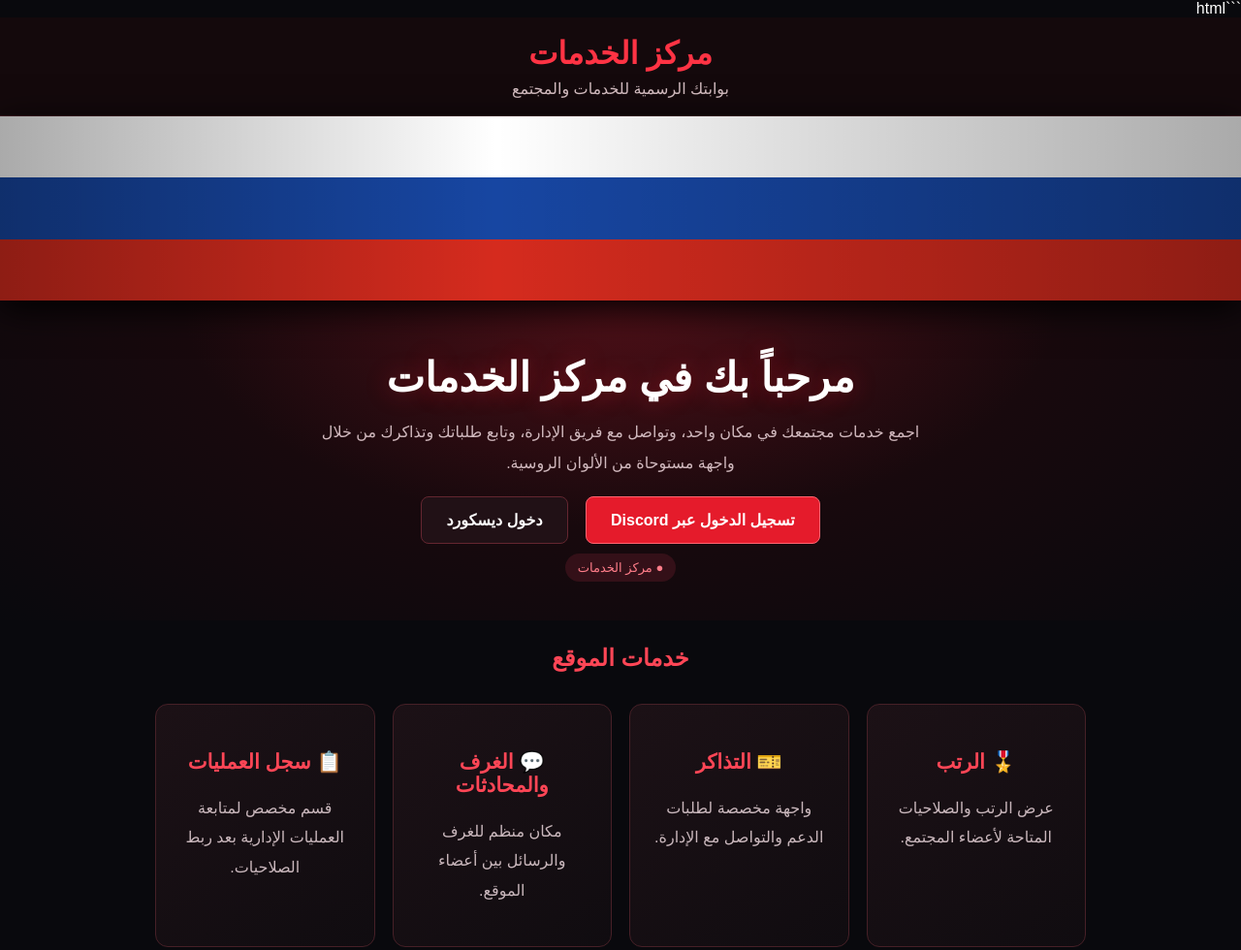
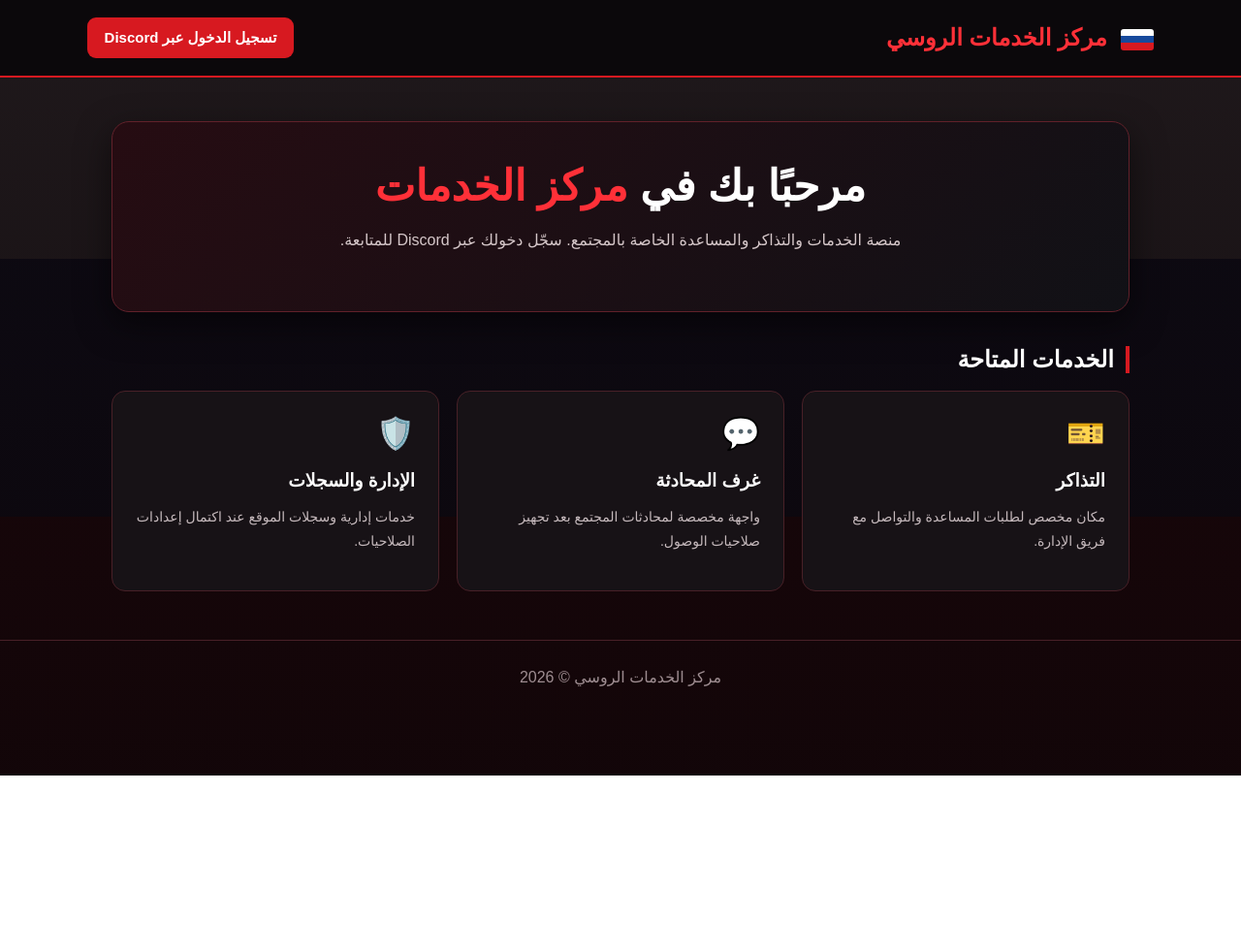
Before and after one commit to m100d200m-cloud/my-discord-site, a plain HTML site: page index.html in a window 1280 px wide. Shown: the top 980 px of the page at 97% size. After the commit the page ends 800 px from the top, so only its background shows below. Drawn offline with nearby package versions, Linux system fonts and the light colour scheme.

Commit message:
Refactor index.html with updated styles and scripts

````diff
--- a/index.html
+++ b/index.html
@@ -1,78 +1,353 @@
-```html
+
 <!DOCTYPE html>
 <html lang="ar" dir="rtl">
 <head>
   <meta charset="UTF-8">
   <meta name="viewport" content="width=device-width, initial-scale=1.0">
   <title>مركز الخدمات | روسيا</title>
+
+  <script src="https://cdn.jsdelivr.net/npm/@supabase/supabase-js@2"></script>
+
   <style>
-*{box-sizing:border-box}
-:root{--red:#e51b2b;--dark:#09090d;--panel:#171116;--border:#462027}
-body{margin:0;font-family:Arial,sans-serif;background:var(--dark);color:#fff}
-header{padding:18px 20px;text-align:center;background:#14090c;border-bottom:1px solid var(--border)}
-header h1{color:#ff3344;margin:0 0 8px}
-header p{color:#d6bfc3;margin:0}
-.flag{width:100%;height:190px;position:relative;overflow:hidden;box-shadow:0 8px 35px #000}
-.flag div{height:33.333%;width:100%}
-.white{background:#fff}.blue{background:#1746a2}.red{background:#d52b1e}
-.flag:after{content:"";position:absolute;inset:0;background:linear-gradient(90deg,#0005,transparent 40%,#0005);pointer-events:none}
-.hero{text-align:center;padding:55px 20px 40px;background:radial-gradient(ellipse at top,#501018 0%,#18090d 50%,#09090d 100%)}
-.hero h2{font-size:clamp(27px,5vw,42px);margin:0 0 16px;text-shadow:0 0 25px #e51b2b66}
-.hero p{color:#d0b8bd;line-height:2;max-width:650px;margin:auto}
-.button{display:inline-block;background:var(--red);color:white;text-decoration:none;padding:14px 25px;border-radius:8px;margin:18px 7px 0;font-weight:bold;border:1px solid #ff6571;transition:.2s}
-.button:hover{background:#b60f20;transform:translateY(-2px)}
-.button.secondary{background:#211116;border-color:#642630}
-.section-title{text-align:center;color:#ff4656;margin:25px 0 8px}
-.services{max-width:1000px;margin:auto;padding:25px 20px 55px;display:grid;grid-template-columns:repeat(auto-fit,minmax(220px,1fr));gap:18px}
-.card{background:linear-gradient(145deg,#1c1116,#100c10);border:1px solid var(--border);padding:26px 22px;border-radius:13px;text-align:center;transition:.2s}
-.card:hover{border-color:var(--red);transform:translateY(-4px);box-shadow:0 8px 30px #e51b2b12}
-.card h3{color:#ff4656;font-size:21px}
-.card p{color:#c9b7bc;line-height:1.9}
-.status{display:inline-block;background:#341018;color:#ff7d89;padding:7px 13px;border-radius:20px;font-size:13px;margin-top:10px}
-footer{text-align:center;color:#a48d93;padding:25px 15px;border-top:1px solid var(--border);background:#10090c}
+    * {
+      box-sizing: border-box;
+    }
+
+    body {
+      margin: 0;
+      font-family: Arial, sans-serif;
+      color: #fff;
+      background:
+        linear-gradient(rgba(12, 5, 8, .92), rgba(12, 5, 8, .97)),
+        linear-gradient(to bottom, #fff 0 33.33%, #174a9c 33.33% 66.66%, #d71920 66.66%);
+      min-height: 100vh;
+    }
+
+    header {
+      padding: 18px 7%;
+      background: rgba(10, 8, 10, .94);
+      border-bottom: 2px solid #d71920;
+      display: flex;
+      justify-content: space-between;
+      align-items: center;
+      gap: 15px;
+      flex-wrap: wrap;
+    }
+
+    .brand {
+      font-size: 24px;
+      font-weight: bold;
+      color: #ff3038;
+    }
+
+    .flag {
+      display: inline-flex;
+      flex-direction: column;
+      width: 34px;
+      height: 22px;
+      vertical-align: middle;
+      margin-left: 8px;
+      overflow: hidden;
+      border-radius: 3px;
+    }
+
+    .flag span {
+      flex: 1;
+    }
+
+    .flag span:nth-child(1) { background: white; }
+    .flag span:nth-child(2) { background: #174a9c; }
+    .flag span:nth-child(3) { background: #d71920; }
+
+    .login-btn, .logout-btn {
+      border: 0;
+      border-radius: 9px;
+      padding: 12px 18px;
+      background: #d71920;
+      color: white;
+      font-size: 15px;
+      font-weight: bold;
+      cursor: pointer;
+    }
+
+    .login-btn:hover, .logout-btn:hover {
+      background: #a80e17;
+    }
+
+    main {
+      width: min(1050px, 92%);
+      margin: 45px auto;
+    }
+
+    .hero {
+      text-align: center;
+      padding: 40px 20px;
+      background: linear-gradient(135deg, #260c12, #111116);
+      border: 1px solid #61212a;
+      border-radius: 18px;
+      box-shadow: 0 12px 35px #0008;
+    }
+
+    .hero h1 {
+      font-size: clamp(28px, 5vw, 44px);
+      margin: 0 0 15px;
+    }
+
+    .hero h1 strong {
+      color: #ff3038;
+    }
+
+    .hero p {
+      color: #d5c7c9;
+      line-height: 1.9;
+    }
+
+    .profile {
+      margin: 22px auto 0;
+      padding: 12px;
+      border-radius: 10px;
+      background: #ffffff0b;
+      display: none;
+      max-width: 480px;
+      overflow-wrap: anywhere;
+    }
+
+    .section-title {
+      margin: 35px 0 18px;
+      border-right: 4px solid #d71920;
+      padding-right: 12px;
+    }
+
+    .cards {
+      display: grid;
+      grid-template-columns: repeat(auto-fit, minmax(220px, 1fr));
+      gap: 18px;
+    }
+
+    .card {
+      background: #171216;
+      border: 1px solid #482027;
+      border-radius: 14px;
+      padding: 24px;
+      transition: .2s;
+    }
+
+    .card:hover {
+      transform: translateY(-4px);
+      border-color: #d71920;
+    }
+
+    .card .icon {
+      font-size: 32px;
+    }
+
+    .card h3 {
+      margin-bottom: 10px;
+    }
+
+    .card p {
+      color: #c5b9bc;
+      line-height: 1.8;
+      font-size: 14px;
+    }
+
+    .status {
+      margin-top: 18px;
+      color: #ffb7bc;
+      overflow-wrap: anywhere;
+      line-height: 1.7;
+    }
+
+    footer {
+      text-align: center;
+      color: #9e8d91;
+      padding: 28px 15px;
+      border-top: 1px solid #482027;
+      margin-top: 50px;
+    }
+
+    button:disabled {
+      opacity: .6;
+      cursor: wait;
+    }
   </style>
 </head>
+
 <body>
   <header>
-  <h1>مركز الخدمات</h1>
-  <p>بوابتك الرسمية للخدمات والمجتمع</p>
+    <div class="brand">
+      <span class="flag"><span></span><span></span><span></span></span>
+      مركز الخدمات الروسي
+    </div>
+
+    <button id="loginBtn" class="login-btn">
+      تسجيل الدخول عبر Discord
+    </button>
+
+    <button id="logoutBtn" class="logout-btn" style="display:none">
+      تسجيل الخروج
+    </button>
   </header>
 
-<div class="flag" aria-label="علم روسيا">
-  <div class="white"></div>
-  <div class="blue"></div>
-  <div class="red"></div>
-</div>
+  <main>
+    <section class="hero">
+      <h1>مرحبًا بك في <strong>مركز الخدمات</strong></h1>
+      <p>
+        منصة الخدمات والتذاكر والمساعدة الخاصة بالمجتمع.
+        سجّل دخولك عبر Discord للمتابعة.
+      </p>
 
-<section class="hero">
-  <h2>مرحباً بك في مركز الخدمات</h2>
-  <p>اجمع خدمات مجتمعك في مكان واحد، وتواصل مع فريق الإدارة، وتابع طلباتك وتذاكرك من خلال واجهة مستوحاة من الألوان الروسية.</p>
-  <a class="button" href="https://discord.com/oauth2/authorize?client_id=1558493155316473947&scope=identify" target="_blank" rel="noopener">تسجيل الدخول عبر Discord</a>
-  <a class="button secondary" href="https://discord.com/" target="_blank" rel="noopener">دخول ديسكورد</a>
-  <div><span class="status">● مركز الخدمات</span></div>
+      <div id="profile" class="profile"></div>
+      <div id="status" class="status"></div>
     </section>
 
-<h2 class="section-title">خدمات الموقع</h2>
-<section class="services">
-  <div class="card">
-    <h3>🎖️ الرتب</h3>
-    <p>عرض الرتب والصلاحيات المتاحة لأعضاء المجتمع.</p>
-  </div>
-  <div class="card">
-    <h3>🎫 التذاكر</h3>
-    <p>واجهة مخصصة لطلبات الدعم والتواصل مع الإدارة.</p>
-  </div>
-  <div class="card">
-    <h3>💬 الغرف والمحادثات</h3>
-    <p>مكان منظم للغرف والرسائل بين أعضاء الموقع.</p>
-  </div>
-  <div class="card">
-    <h3>📋 سجل العمليات</h3>
-    <p>قسم مخصص لمتابعة العمليات الإدارية بعد ربط الصلاحيات.</p>
-  </div>
+    <h2 class="section-title">الخدمات المتاحة</h2>
+
+    <section class="cards">
+      <article class="card">
+        <div class="icon">🎫</div>
+        <h3>التذاكر</h3>
+        <p>مكان مخصص لطلبات المساعدة والتواصل مع فريق الإدارة.</p>
+      </article>
+
+      <article class="card">
+        <div class="icon">💬</div>
+        <h3>غرف المحادثة</h3>
+        <p>واجهة مخصصة لمحادثات المجتمع بعد تجهيز صلاحيات الوصول.</p>
+      </article>
+
+      <article class="card">
+        <div class="icon">🛡️</div>
+        <h3>الإدارة والسجلات</h3>
+        <p>خدمات إدارية وسجلات الموقع عند اكتمال إعدادات الصلاحيات.</p>
+      </article>
     </section>
+  </main>
 
-<footer>جميع الحقوق محفوظة © مركز الخدمات</footer>
+  <footer>
+    مركز الخدمات الروسي © 2026
+  </footer>
+
+  <script>
+    // ضع هنا مفتاح Supabase Publishable أو anon العام فقط.
+    // لا تضع Bot Token أو Client Secret أو sb_secret.
+    const SUPABASE_URL =
+      "https://hivbjjtdxezftpewovhy.supabase.co";
+
+    const SUPABASE_PUBLISHABLE_KEY =
+      "ضع_مفتاح_Supabase_العام_هنا";
+
+    const SITE_URL =
+      "https://m100d200m-cloud.github.io/my-discord-site/";
+
+    const statusBox = document.getElementById("status");
+    const loginBtn = document.getElementById("loginBtn");
+    const logoutBtn = document.getElementById("logoutBtn");
+    const profileBox = document.getElementById("profile");
+
+    let supabaseClient = null;
+
+    function showStatus(message) {
+      statusBox.textContent = message;
+    }
+
+    function setLoggedIn(user) {
+      if (user) {
+        loginBtn.style.display = "none";
+        logoutBtn.style.display = "inline-block";
+        profileBox.style.display = "block";
+
+        const discordName =
+          user.user_metadata?.full_name ||
+          user.user_metadata?.name ||
+          user.user_metadata?.preferred_username ||
+          user.email ||
+          "مستخدم Discord";
+
+        profileBox.textContent = "تم تسجيل الدخول: " + discordName;
+        showStatus("تم تسجيل الدخول بنجاح.");
+      } else {
+        loginBtn.style.display = "inline-block";
+        logoutBtn.style.display = "none";
+        profileBox.style.display = "none";
+      }
+    }
+
+    async function initialize() {
+      if (
+        !window.supabase ||
+        SUPABASE_PUBLISHABLE_KEY === "1558493155316473947"
+      ) {
+        loginBtn.disabled = true;
+        showStatus("يلزم وضع مفتاح Supabase العام في إعدادات الملف أولًا.");
+        return;
+      }
+
+      supabaseClient = window.supabase.createClient(
+        SUPABASE_URL,
+        SUPABASE_PUBLISHABLE_KEY,
+        {
+          auth: {
+            flowType: "pkce",
+            persistSession: true,
+            autoRefreshToken: true,
+            detectSessionInUrl: true
+          }
+        }
+      );
+
+      loginBtn.addEventListener("click", async () => {
+        loginBtn.disabled = true;
+        showStatus("جارٍ فتح تسجيل الدخول...");
+
+        try {
+          const { error } =
+            await supabaseClient.auth.signInWithOAuth({
+              provider: "discord",
+              options: {
+                redirectTo: SITE_URL,
+                scopes: "identify"
+              }
+            });
+
+          if (error) throw error;
+        } catch (error) {
+          showStatus("تعذر تسجيل الدخول: " + error.message);
+          loginBtn.disabled = false;
+        }
+      });
+
+      logoutBtn.addEventListener("click", async () => {
+        logoutBtn.disabled = true;
+
+        const { error } = await supabaseClient.auth.signOut();
+
+        logoutBtn.disabled = false;
+
+        if (error) {
+          showStatus("تعذر تسجيل الخروج: " + error.message);
+          return;
+        }
+
+        setLoggedIn(null);
+        showStatus("تم تسجيل الخروج.");
+      });
+
+      const { data, error } = await supabaseClient.auth.getSession();
+
+      if (error) {
+        showStatus("تعذر التحقق من الجلسة: " + error.message);
+        return;
+      }
+
+      setLoggedIn(data.session?.user || null);
+
+      supabaseClient.auth.onAuthStateChange((_event, session) => {
+        setLoggedIn(session?.user || null);
+      });
+    }
+
+    initialize();
+  </script>
 </body>
 </html>
-```
````
Lines whose indentation alone changed are shown as unchanged.
